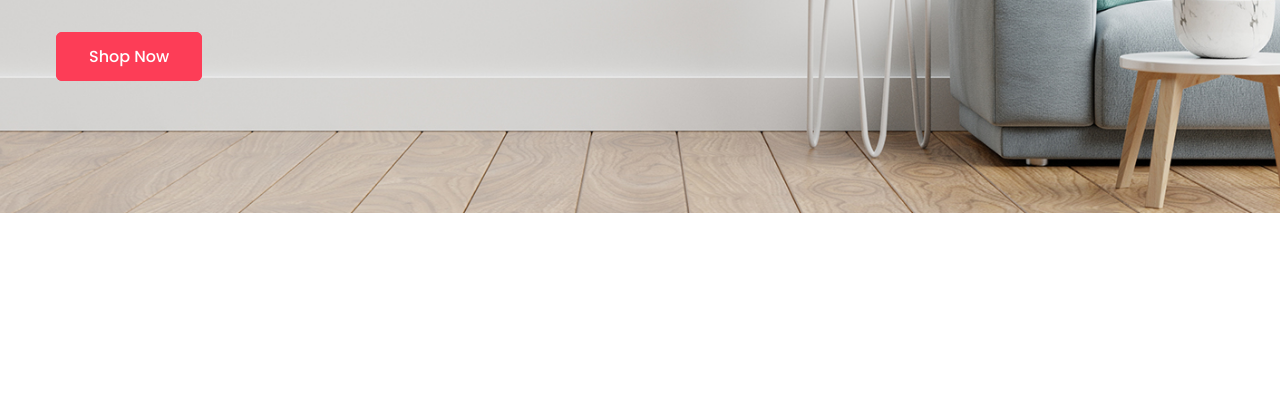
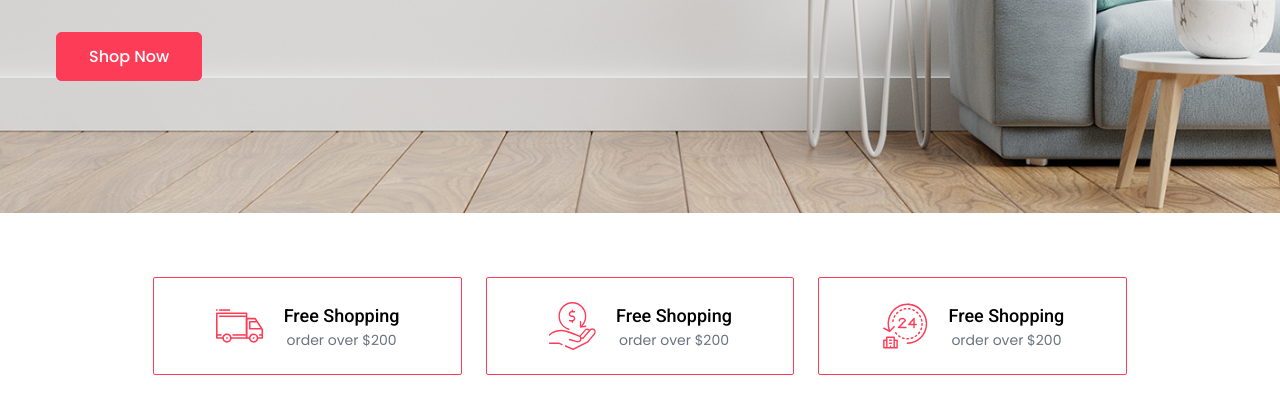
Before and after one commit to ShahadatShijan/Ecommerce-website, a website: page src/index.html in a window 1280 px wide. Shown: the part 509-922 px from the top of the page. Before the commit the page ends 800 px from the top, so only its background shows below. Drawn offline with Linux system fonts and the light colour scheme.

Commit message:
create feature section

```diff
--- a/src/index.html
+++ b/src/index.html
@@ -67,7 +67,7 @@
                         <span
                             class="absolute right-0 -top-1 w-5 h-5 rounded-full flex items-center justify-center bg-primary text-white text-xs">6</span>
                     </a>
-                    <div class="hidden md:block">
+                    <div class="hidden lg:block">
                         <a href="#" class="text-center text-gray-700 hover:text-primary transition relative">
                             <div class="text-2xl">
                                 <i class="fa-solid fa-cart-shopping"></i>
@@ -187,6 +187,46 @@
     </div>
     <!-- banner section end here  -->
 
+    <!-- feature section start here  -->
+    <div class="container py-14 md:py-16">
+        <div class="w-[270px] md:w-10/12 md:grid md:grid-cols-3 md:gap-6 mx-auto justify-center">
+            <!-- single feature  -->
+            <div class="border border-primary mb-4 text-center rounded-sm px-3 py-3 md:py-6 md:flex md:justify-center md:items-center md:gap-5">
+                <div class="flex justify-center">
+                <img src="../images/delivery-van.svg" class="w-7 h-7  md:w-12 md:h-12  object-contain" alt="">
+                </div>
+                <div>
+                    <h4 class="font-medium capitalize text-sm md:text-lg">Free Shopping</h4>
+                    <p class="text-gray-500 text-sm">order over $200</p>
+                </div>
+            </div>
+            <!-- single feature end  -->
+            <!-- single feature  -->
+            <div class="border border-primary mb-4 text-center rounded-sm px-3 py-3 md:py-6 md:flex md:justify-center md:items-center md:gap-5">
+                <div class="flex justify-center">
+                <img src="../images/money-back.svg" class="w-7 h-7  md:w-12 md:h-12  object-contain" alt="">
+                </div>
+                <div>
+                    <h4 class="font-medium capitalize text-sm md:text-lg">Free Shopping</h4>
+                    <p class="text-gray-500 text-sm">order over $200</p>
+                </div>
+            </div>
+            <!-- single feature end  -->
+            <!-- single feature  -->
+            <div class="border border-primary mb-4 text-center rounded-sm px-3 py-3 md:py-6 md:flex md:justify-center md:items-center md:gap-5">
+                <div class="flex justify-center">
+                <img src="../images/service-hours.svg" class="w-7 h-7  md:w-12 md:h-12  object-contain" alt="">
+                </div>
+                <div>
+                    <h4 class="font-medium capitalize text-sm md:text-lg">Free Shopping</h4>
+                    <p class="text-gray-500 text-sm">order over $200</p>
+                </div>
+            </div>
+            <!-- single feature end  -->
+        </div>
+
+    </div>
+    <!-- feature section end here  -->
 
 
 
```
Also changed, not shown: dist/output.css.
